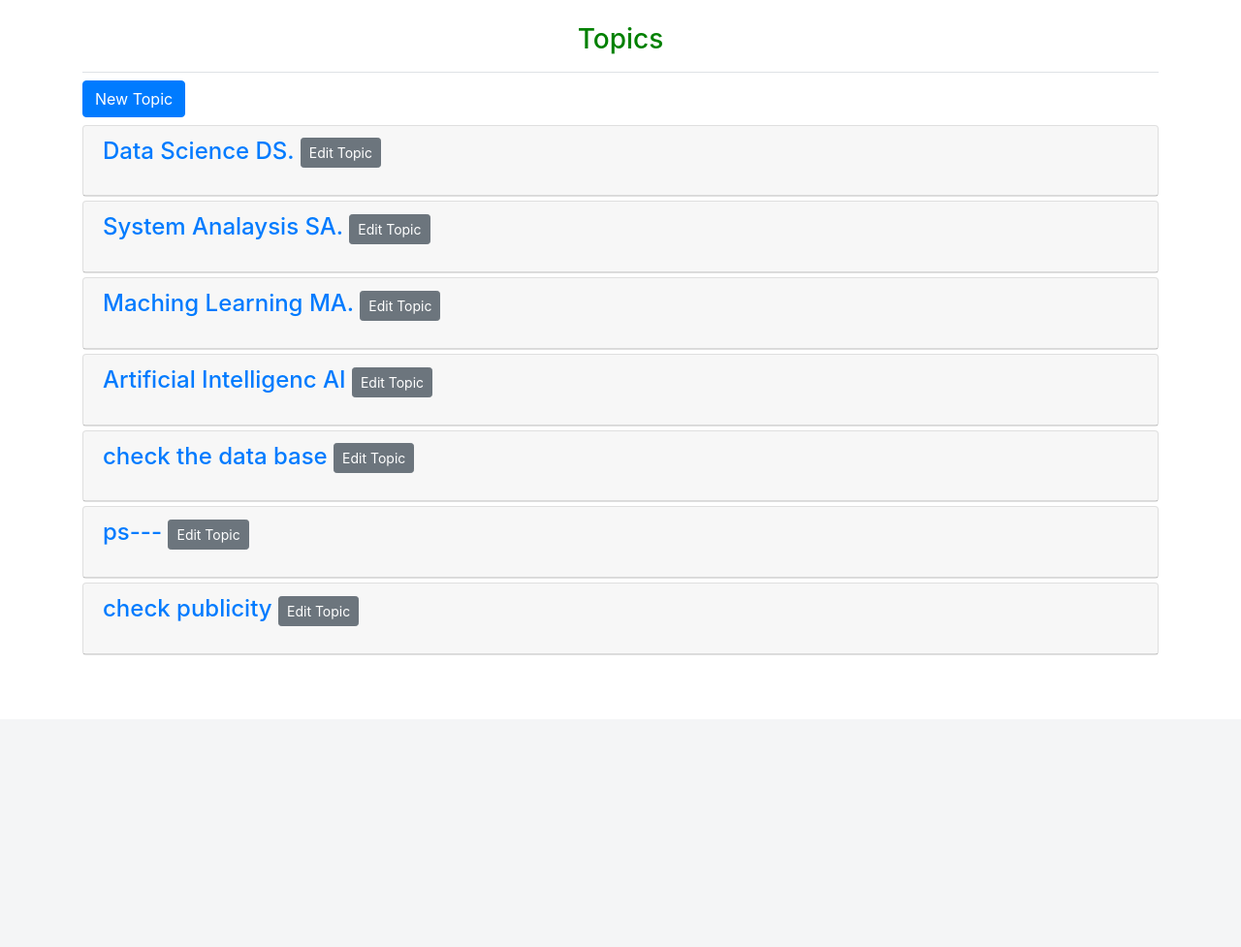
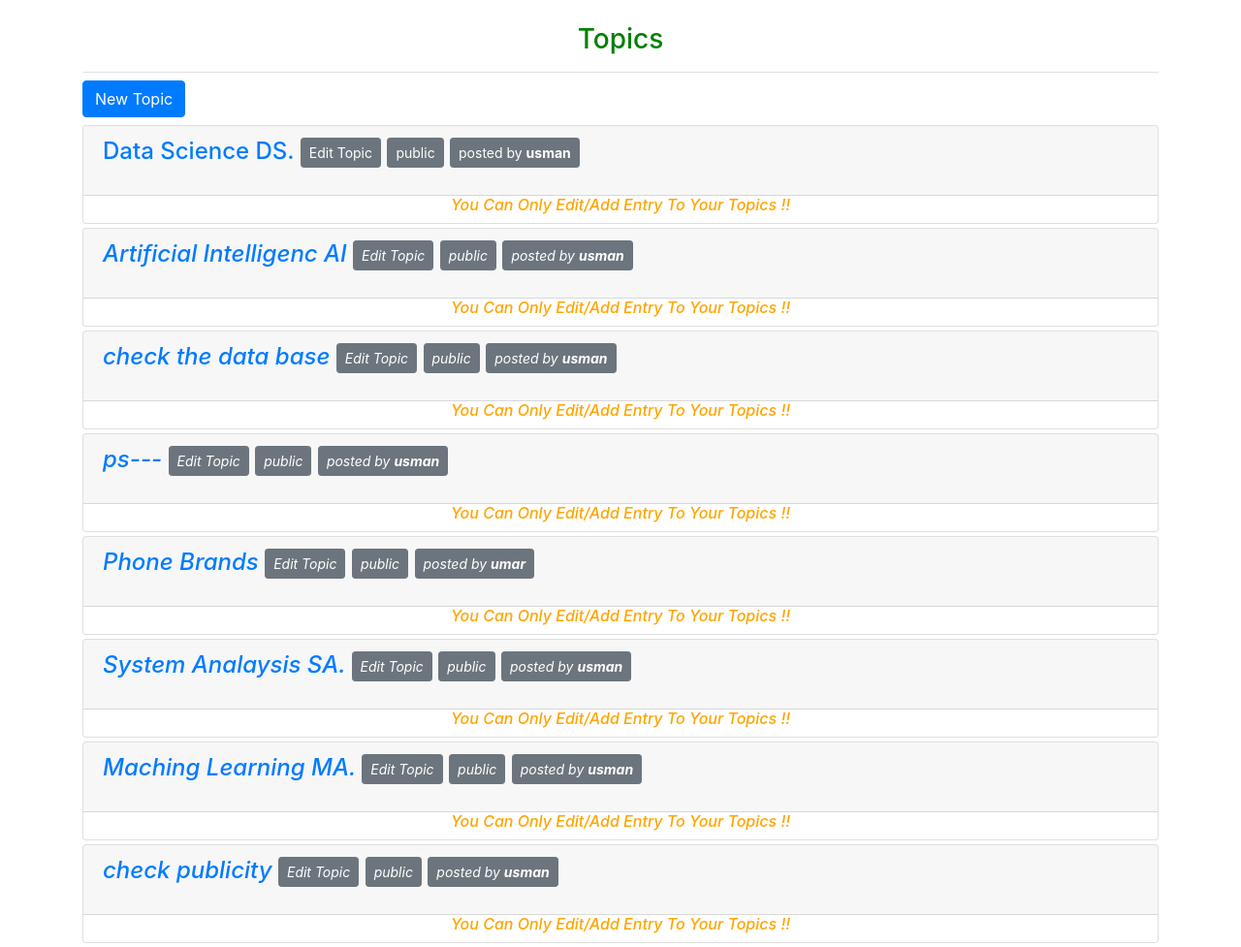
Before and after one commit to Usmanashir33/learning_log, a Django app: page /topics/ in a window 1280 px wide. Shown: the part 58-1035 px from the top of the page at 97% size. Before the commit the page ends 734 px from the top, so only its background shows below. Run offline with Django 4.2, Linux system fonts and the light colour scheme; a user stored in the database is signed in; data comes from the database, SQL or seed files in the repository; both versions use the stored data as it was after the commit; some libraries are stand-ins or nearby versions.

Commit message:
option of publicity and privacy

```diff
--- a/learning_logs/models.py
+++ b/learning_logs/models.py
@@ -4,6 +4,13 @@ from django.contrib.auth.models import User
 # Create your models here.
 class Topic(models.Model) :
     # the topic user is learning About
+    public = 'public'
+    private= 'private'
+    options = [
+        (public,'public'),
+        (private,'private'),
+    ]
+    choice = models.CharField(max_length=8,choices=options,default=public)
     text = models.CharField(max_length=25)
     date_added = models.DateTimeField(auto_now_add = True)
     owner =models.ForeignKey(User,on_delete=models.CASCADE)
--- a/learning_logs/templates/learning_logs/topics.html
+++ b/learning_logs/templates/learning_logs/topics.html
@@ -9,8 +9,11 @@
       <h4 class="card-header">
 
         <a href="{% url 'learning_logs:topic' topic.id %}">{{topic}}</a>
-        <small ><a class="btn btn-sm btn-secondary " href="{% url 'learning_logs:edit_topic' topic.id %}">Edit Topic </a></small></p>
-     </div>
+        <small> <a class="btn btn-sm btn-secondary " href="{% url 'learning_logs:edit_topic' topic.id %}">Edit Topic </a></small>
+        <small class="btn btn-sm btn-secondary">{{topic.public}}</small>
+        <small class="btn btn-sm btn-secondary">posted by <b>{{topic.owner}}</b></small></p>
+        <h6 align ='center' style="color:orange"><i>You Can Only Edit/Add Entry To Your Topics !!<i></h6>
+      </div>
     {% empty %}
     <div class="jumbotron">
     <h3 align="center" style="color:green"> No topic Added Yet!</h3>
--- a/learning_logs/views.py
+++ b/learning_logs/views.py
@@ -11,8 +11,15 @@ def index(request) :
 @login_required
 def topics(request):
     """ show all the topics """
+    topic_shown = []
+    for  topic in Topic.objects.all() :
+        if topic.choice == "public" :
+            topic_shown.append(topic)
     topics=Topic.objects.filter(owner=request.user).order_by("date_added")
-    context = {"topics":topics}
+    for topic in topics :
+        if topic.choice == "private" :
+            topic_shown.append(topic)
+    context = {"topics":topic_shown}
     return render(request,"learning_logs/topics.html" , context)
 
 @login_required
@@ -20,7 +27,7 @@ def topic(request ,topic_id ) :
     """ show all the topics releted """
     topic = get_object_or_404(Topic,id=topic_id)
     entries=topic.entry_set.order_by("-date_added")
-    check_topic_ownership(request,topic)
+   # check_topic_ownership(request,topic)
 
     context ={"topic":topic ,"entries":entries}
     return render(request , "learning_logs/topic.html" , context)
@@ -35,8 +42,8 @@ def new_topic(request) :
             new_topic=form.save(commit=False)
             new_topic.owner=request.user
             new_topic.save()
+            return redirect("learning_logs:topics")
 
-            return redirect("learning_logs:topics")
     context ={"form":form}
     return render(request,'learning_logs/new_topic.html',context)
 
--- a/templates/404.html
+++ b/templates/404.html
@@ -3,8 +3,9 @@
 
 {% block page_header%}
   <div class="jumbotron">
-    <h5 align="center" style="color:red">
+    <h4 align="center" style="color:red">
       <i>!! The Item You Requested is Not Available !! (404)</i>
+        <h6  align="center" style="color:red"><i>!! Or It Is Not Owned By You,Check and Try Again !! </i></h6>
     </h4>
   </div>
 {% endblock page_header %}
```
Also changed, not shown: learning_logs/forms.py (+8 -2 lines), db.sqlite3, learning_logs/migrations/0004_topic_choice.py (added), learning_logs/migrations/0005_alter_topic_choice.py (added), learning_logs/migrations/0006_alter_topic_choice.py (added), learning_logs/migrations/0007_alter_topic_choice.py (added).
